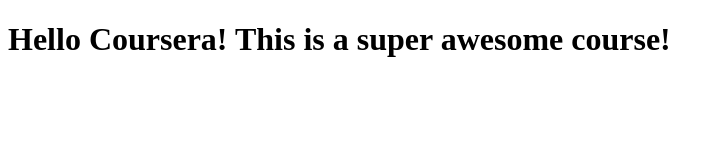
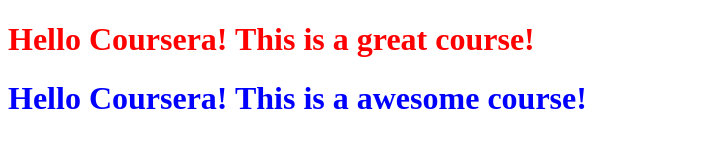
Before and after one commit to dilleyrd/coursera-test, a plain HTML site: page site/index.html in a window 1280 px wide. Shown: the whole page, without its empty margins (0-723 px from the left). Drawn offline with Linux system fonts and the light colour scheme.

Commit message:
new commit

```diff
--- a/site/index.html
+++ b/site/index.html
@@ -3,7 +3,8 @@
 <head>
 	<title>Hello Coursera</title>
 </head>
-<h1>Hello Coursera! This is a super awesome course!</h1>
+  <h1 style="color:red">Hello Coursera! This is a great course!</h1>
+  <h1 style="color:blue">Hello Coursera! This is a awesome course!</h1>
 <body>
 
 </body>
```
